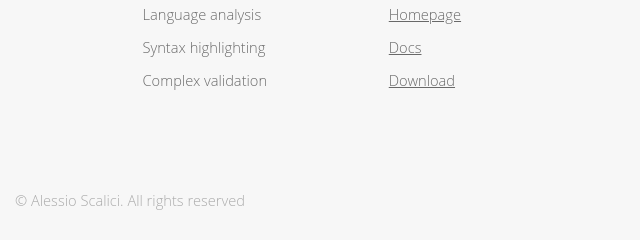
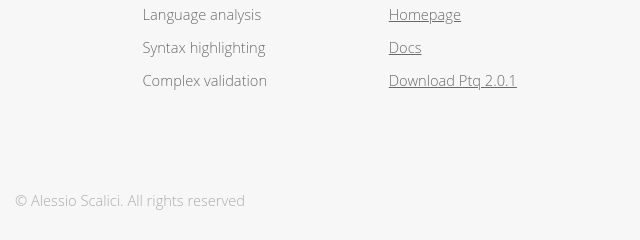
Before and after one commit to alessioscalici/ptq-js, a website: page src/index.jade in a window 1280 px wide. Shown: the part 2727-2967 px from the top of the page, 510-1150 px from the left. Drawn offline with nearby package versions, Linux system fonts and the light colour scheme; files that its build step writes are made by us from their sources; files whose address does not match are found by name; a web font is replaced by a local one.

Commit message:
tutorial

```diff
--- a/src/index.jade
+++ b/src/index.jade
@@ -224,7 +224,7 @@ html
                   li
                     a(href='http://alessioscalici.it/ptq/reference.html' title='Ptq docs') Docs
                   li
-                    a(href='http://alessioscalici.it/ptq/#download' title='Ptq download') Download
+                    a(href='ptq/ptq.jar' title='Ptq download') Download Ptq 2.0.1
 
 
           .row
```
Also changed, not shown: index.html, 1 other file.
